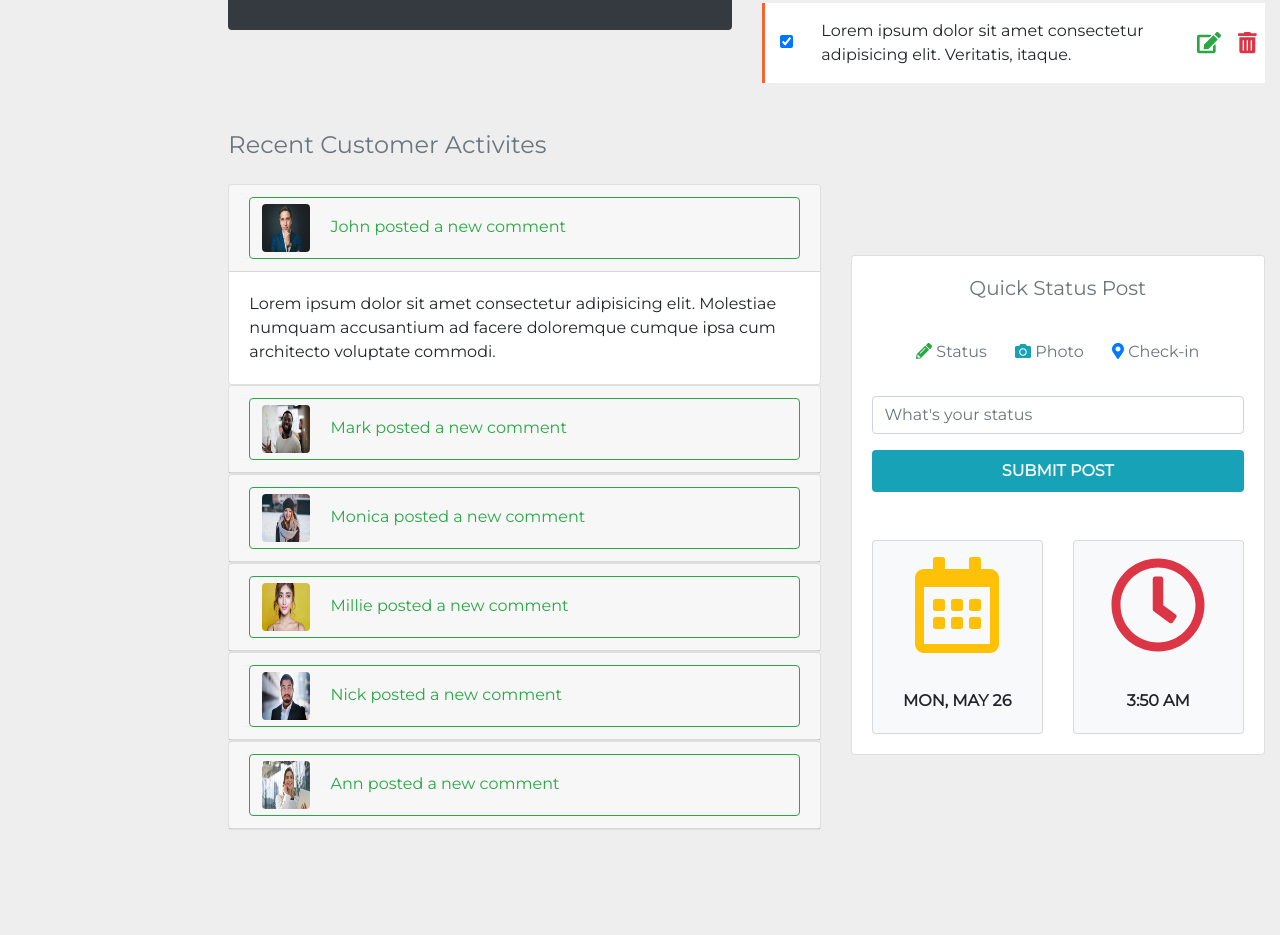
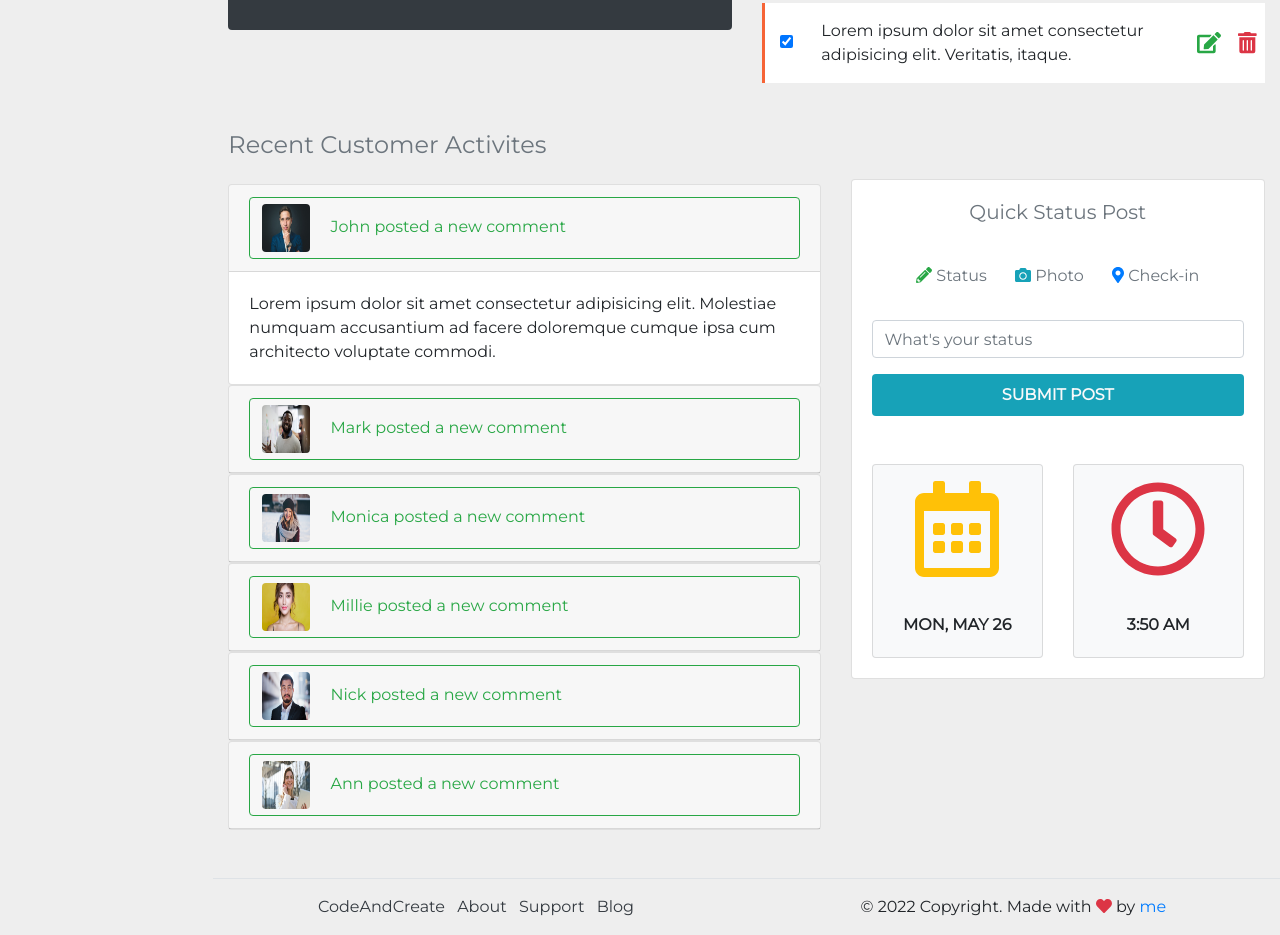
Before and after one commit to IliaAhd/Admin-dashboard, a plain HTML site: page index.html in a window 1280 px wide. Shown: the part 1297-2232 px from the top of the page. Before the commit the page ends 2175 px from the top, so only its background shows below. Drawn offline with nearby package versions, Linux system fonts and the light colour scheme.

Commit message:
finished footer

```diff
--- a/index.html
+++ b/index.html
@@ -545,7 +545,7 @@
       <div class="container-fluid">
         <div class="row">
           <div class="col-xl-10 col-lg-9 col-md-8 ml-auto">
-            <div class="row align-items-center mb-5">
+            <div class="row align-items-start mb-5">
               <div class="col-xl-7" id="accordion">
                 <h4 class="text-muted mb-4">Recent Customer Activites</h4>
                 <div class="card">
@@ -682,6 +682,36 @@
       </div>
     </section>
   </main>
+  <!-- Footer  -->
+  <footer>
+    <div class="container-fluid">
+      <div class="row">
+        <div class="col-xl-10 col-lg-9 col-md-8 ml-auto">
+          <div class="row border-top pt-3">
+            <div class="col-lg-6 text-center">
+              <ul class="list-inline">
+                <li class="list-inline-item mr-2">
+                  <a class="text-dark" href="">CodeAndCreate</a>
+                </li>
+                <li class="list-inline-item mr-2">
+                  <a class="text-dark" href="">About</a>
+                </li>
+                <li class="list-inline-item mr-2">
+                  <a class="text-dark" href="">Support</a>
+                </li>
+                <li class="list-inline-item mr-2">
+                  <a class="text-dark" href="">Blog</a>
+                </li>
+              </ul>
+            </div>
+            <div class="col-lg-6 text-center">
+              <p>&copy; 2022 Copyright. Made with <i class="fas fa-heart text-danger"></i> by <a href="https://www.github.com/IliaNoah" target="_blank">me</a></p>
+            </div>
+          </div>
+        </div>
+      </div>
+    </div>
+  </footer>
 
   <script src="https://code.jquery.com/jquery-3.3.1.slim.min.js" integrity="sha384-q8i/X+965DzO0rT7abK41JStQIAqVgRVzpbzo5smXKp4YfRvH+8abtTE1Pi6jizo" crossorigin="anonymous"></script>
   <script src="https://cdnjs.cloudflare.com/ajax/libs/popper.js/1.14.3/umd/popper.min.js" integrity="sha384-ZMP7rVo3mIykV+2+9J3UJ46jBk0WLaUAdn689aCwoqbBJiSnjAK/l8WvCWPIPm49" crossorigin="anonymous"></script>
```
